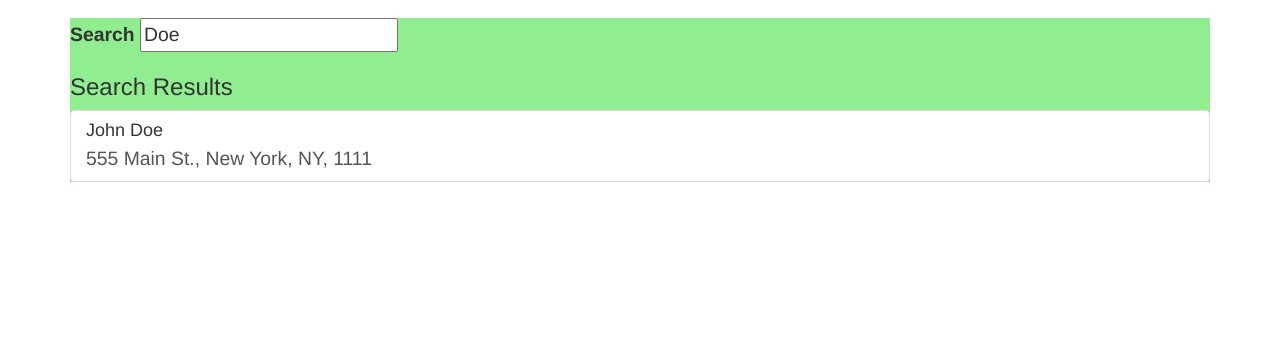
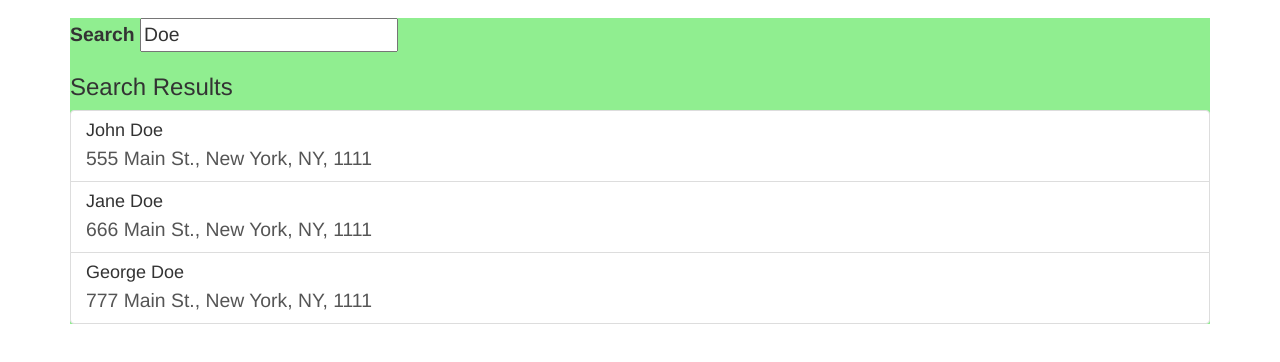
Before and after one commit to adolkin/AngularJS-Tutorial, a plain HTML site: page udemy/index.htm in a window 1280 px wide. Shown: the part 54-416 px from the top of the page. Drawn offline with nearby package versions, Linux system fonts and the light colour scheme; some packages are replaced by stand-ins of ours.

Commit message:
ng-repeat Directives

```diff
--- a/udemy/app.js
+++ b/udemy/app.js
@@ -15,35 +15,50 @@ myApp.config(function ($routeProvider) {
     });
 });
 
-myApp.service("nameService", function() {
+myApp.service("nameService", function () {
   var self = this;
-  this.name="John Doe";
+  this.name = "John Doe";
 
-  this.namelength = function() {
+  this.namelength = function () {
     return self.name.length;
   }
 
 })
 
 myApp.controller("mainController", ["$scope", "$log", "nameService", function ($scope, $log, nameService) {
-  $scope.person = {
+  $scope.people = [
+    {
       name: 'John Doe',
       address: '555 Main St.',
       city: 'New York',
       state: 'NY',
       zip: '1111'
+    },
+    {
+      name: 'Jane Doe',
+      address: '666 Main St.',
+      city: 'New York',
+      state: 'NY',
+      zip: '1111'
+    },
+    {
+      name: 'George Doe',
+      address: '777 Main St.',
+      city: 'New York',
+      state: 'NY',
+      zip: '1111'
     }
-
-  $scope.formattedAddress = function(person) {
+  ]
+  $scope.formattedAddress = function (person) {
     return person.address + ', ' + person.city + ', ' + person.state + ', ' + person.zip;
   }
 }]);
 
-myApp.controller("firstController", ["$scope", "$log", "$routeParams","nameService", function ($scope, $log, $routeParams, nameService) {
+myApp.controller("firstController", ["$scope", "$log", "$routeParams", "nameService", function ($scope, $log, $routeParams, nameService) {
 
 }]);
 
-myApp.directive("searchResult", function() {
+myApp.directive("searchResult", function () {
   return {
     restrict: 'AECM',
     templateUrl: 'directives/searchresult.html',
--- a/udemy/pages/main.html
+++ b/udemy/pages/main.html
@@ -1,6 +1,6 @@
 <label>Search</label>
 <input type="text" value="Doe">
 <h3>Search Results</h3>
-<div class="list-group">
-  <search-result person-object="person" formatted-address-function="formattedAddress(aperson)"></search-result>
+<div class="list-group" >
+  <search-result person-object="person" formatted-address-function="formattedAddress(aperson)" ng-repeat="person in people"></search-result>
 </div>
```
Lines whose indentation alone changed are shown as unchanged.
